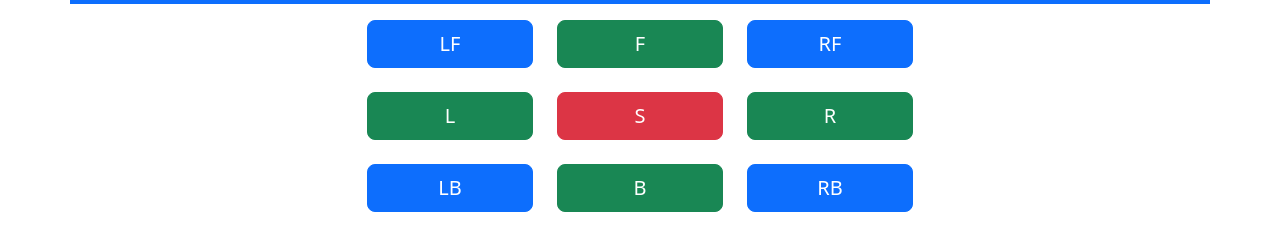
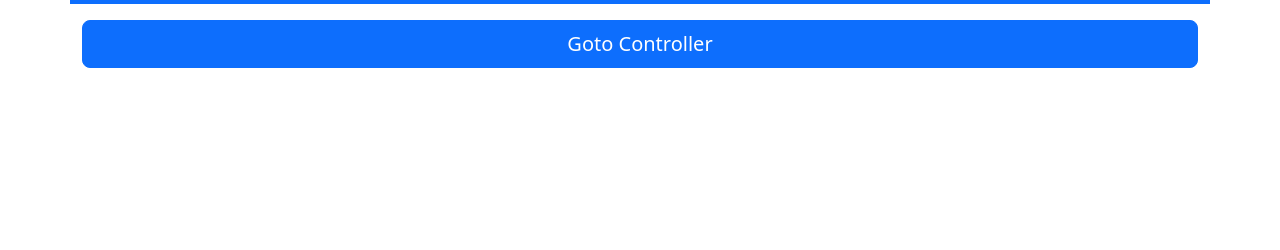
Before and after one commit to ozonerik/Esp8266_WifiManCar, a plain HTML site: page data/index.html in a window 1280 px wide. Shown: the part 114-364 px from the top of the page. Drawn offline with Linux system fonts and the light colour scheme.

Commit message:
websocket

```diff
--- a/data/index.html
+++ b/data/index.html
@@ -19,96 +19,11 @@
         </div>
       </div>
       <div class="row justify-content-lg-center mt-3">
-        <div class="col-4 col-lg-2">
-          <button onmousedown="mouseLF()" onmouseup="mouseUp()" class="btn btn-lg btn-primary w-100 w">LF</button>
-        </div>
-        <div class="col-4 col-lg-2">
-          <button onmousedown="mouseF()" onmouseup="mouseUp()" class="btn btn-lg btn-success w-100">F</button>
-        </div>
-        <div class="col-4 col-lg-2">
-          <button onmousedown="mouseRF()" onmouseup="mouseUp()" class="btn btn-lg btn-primary w-100">RF</button>
-        </div>
-      </div>
-      <div class="row justify-content-lg-center mt-4">
-        <div class="col-4 col-lg-2">
-          <button onmousedown="mouseL()" onmouseup="mouseUp()" class="btn btn-lg btn-success w-100 w">L</button>
-        </div>
-        <div class="col-4 col-lg-2">
-          <button onmousedown="mouseS()" onmouseup="mouseUp()" class="btn btn-lg btn-danger w-100">S</button>
-        </div>
-        <div class="col-4 col-lg-2">
-          <button onmousedown="mouseR()" onmouseup="mouseUp()" class="btn btn-lg btn-success w-100">R</button>
-        </div>
-      </div>
-      <div class="row justify-content-lg-center mt-4">
-        <div class="col-4 col-lg-2">
-          <button onmousedown="mouseLB()" onmouseup="mouseUp()" class="btn btn-lg btn-primary w-100 w">LB</button>
-        </div>
-        <div class="col-4 col-lg-2">
-          <button onmousedown="mouseB()" onmouseup="mouseUp()" class="btn btn-lg btn-success w-100">B</button>
-        </div>
-        <div class="col-4 col-lg-2">
-          <button onmousedown="mouseRB()" onmouseup="mouseUp()" class="btn btn-lg btn-primary w-100">RB</button>
+        <div class="col-12">
+          <a href="/wscar" class="btn btn-lg btn-primary w-100" style="width:150px">Goto Controller</a>
         </div>
       </div>
     </div>
     <script src="bootstrap.bundle.min.js" integrity="sha384-C6RzsynM9kWDrMNeT87bh95OGNyZPhcTNXj1NW7RuBCsyN/o0jlpcV8Qyq46cDfL" crossorigin="anonymous"></script>
-    <script>
-      let params = new URL(document.location).searchParams;
-      function mouseUp() {
-        location.assign('?State=S');
-        let State = params.get("State");
-        console.log(State);
-      }
-      function mouseS() {
-        location.assign('?State=S');
-        let State = params.get("State");
-        console.log(State);
-      }
-
-      function mouseL() {
-        location.assign('?State=L');
-        let State = params.get("State");
-        console.log(State);
-      }
-
-      function mouseR() {
-        location.assign('?State=R');
-        let State = params.get("State");
-        console.log(State);
-      }
-
-      function mouseF() {
-        location.assign('?State=F');
-        let State = params.get("State");
-        console.log(State);
-      }
-      function mouseLF() {
-        location.assign('?State=G');
-        let State = params.get("State");
-        console.log(State);
-      }
-      function mouseRF() {
-        location.assign('?State=I');
-        let State = params.get("State");
-        console.log(State);
-      }
-
-      function mouseB() {
-        location.assign('?State=B');
-        let State = params.get("State");
-        console.log(State);
-      }
-      function mouseLB() {
-        location.assign('?State=J');
-        let State = params.get("State");
-        console.log(State);
-      }
-      function mouseRB() {
-        location.assign('?State=H');
-        let State = params.get("State");
-        console.log(State);
-      }
-    </script>
   </body>
 </html>
```
Also changed, not shown: data/wifimanager.html (+9 -2 lines), data/wscar.html (+9 -1 lines), 3 other files.
